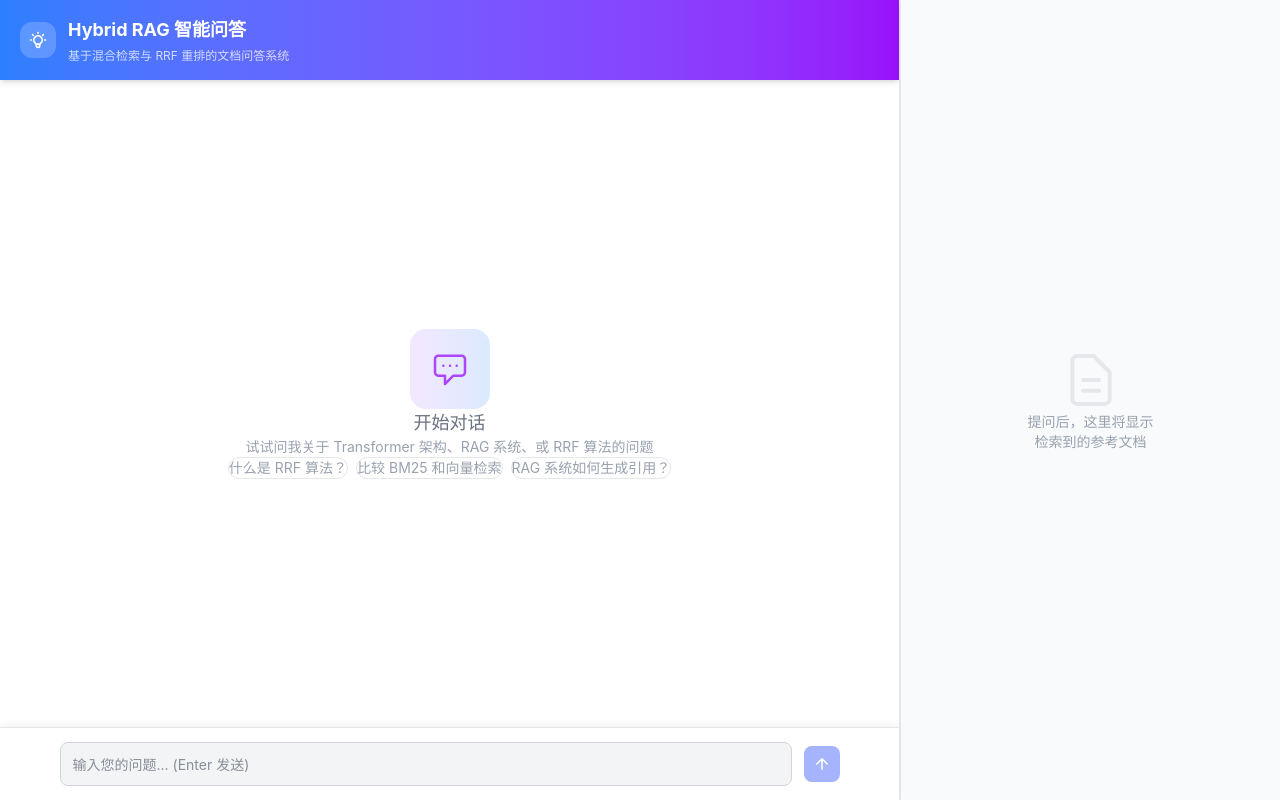
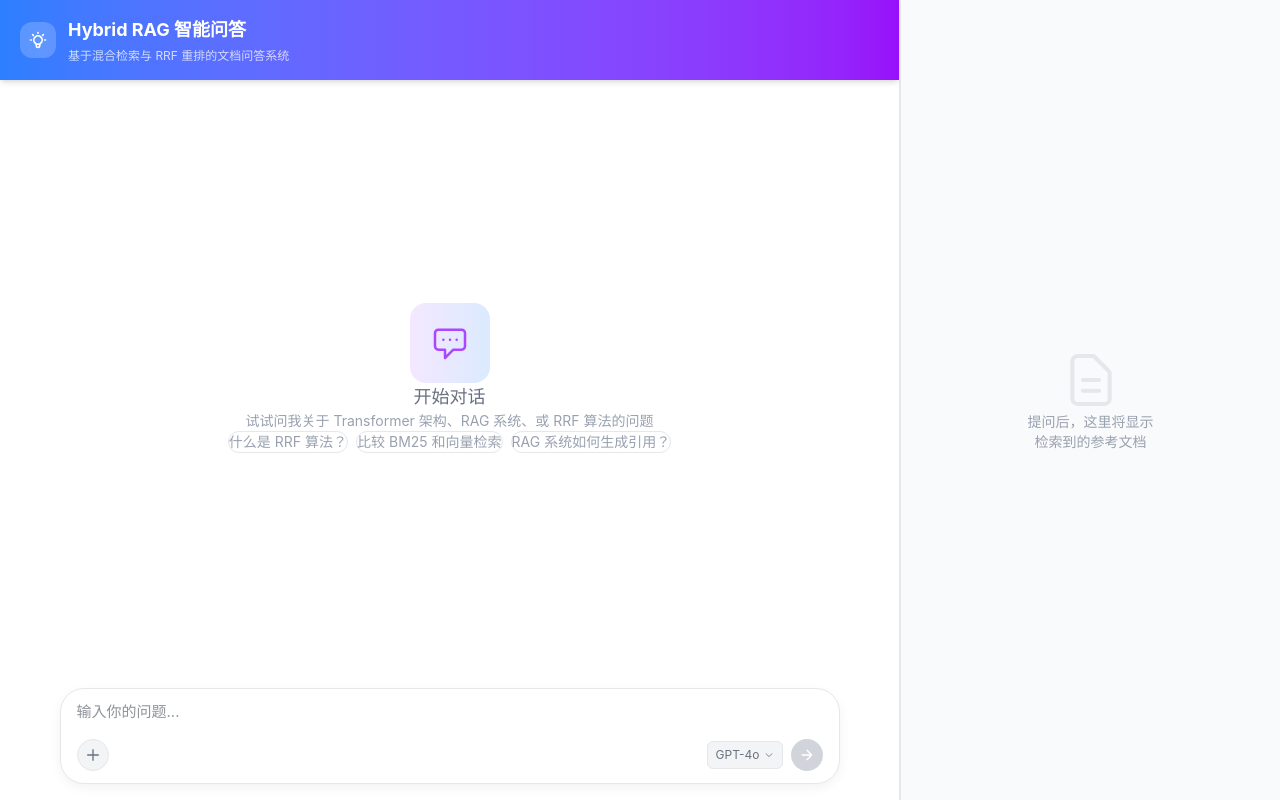
Before and after one commit to xt-fg/Hybrid-RAG-Citation, a React (Vite) app in the folder frontend/: page / in a window 1280 px wide. Built offline with nearby package versions, Linux system fonts and the light colour scheme.

Commit message:
feat: 重构输入框为圆角悬浮胶囊风格 - 24px 圆角、无边框输入、底部工具栏、模型选择、自适应高度

```diff
--- a/frontend/src/components/ChatInput.tsx
+++ b/frontend/src/components/ChatInput.tsx
@@ -1,4 +1,4 @@
-import { useState, KeyboardEvent } from 'react';
+import { useState, useRef, useEffect, KeyboardEvent, ChangeEvent } from 'react';
 
 interface ChatInputProps {
   onSend: (message: string) => void;
@@ -7,11 +7,26 @@ interface ChatInputProps {
 
 export function ChatInput({ onSend, isLoading }: ChatInputProps) {
   const [input, setInput] = useState('');
+  const [isFocused, setIsFocused] = useState(false);
+  const textareaRef = useRef<HTMLTextAreaElement>(null);
+
+  // Auto-resize textarea
+  useEffect(() => {
+    const textarea = textareaRef.current;
+    if (textarea) {
+      textarea.style.height = 'auto';
+      const newHeight = Math.min(Math.max(textarea.scrollHeight, 24), 200);
+      textarea.style.height = `${newHeight}px`;
+    }
+  }, [input]);
 
   const handleSend = () => {
     if (input.trim() && !isLoading) {
       onSend(input.trim());
       setInput('');
+      if (textareaRef.current) {
+        textareaRef.current.style.height = 'auto';
+      }
     }
   };
 
@@ -22,80 +37,164 @@ export function ChatInput({ onSend, isLoading }: ChatInputProps) {
     }
   };
 
+  const handleChange = (e: ChangeEvent<HTMLTextAreaElement>) => {
+    setInput(e.target.value);
+  };
+
+  const hasContent = input.trim().length > 0;
+
   return (
-    <div className="flex-shrink-0 bg-white" style={{
-      borderTop: '1px solid #e5e7eb',
-      boxShadow: '0 -2px 8px rgba(0,0,0,0.06)',
-      padding: '14px 32px',
+    <div className="flex-shrink-0" style={{ padding: '12px 20px 16px 20px' }}>
+      <div style={{
+        maxWidth: '780px',
+        margin: '0 auto',
+        borderRadius: '24px',
+        background: '#ffffff',
+        border: `1px solid ${isFocused ? '#8b5cf6' : '#e5e7eb'}`,
+        boxShadow: isFocused
+          ? '0 4px 16px rgba(139,92,246,0.12), 0 0 0 3px rgba(139,92,246,0.08)'
+          : '0 4px 12px rgba(0,0,0,0.05)',
+        padding: '12px 16px',
+        transition: 'all 0.2s ease',
       }}>
-      <div className="flex items-center gap-3" style={{ maxWidth: '780px', margin: '0 auto' }}>
-        <input
-          type="text"
+        {/* Input area */}
+        <textarea
+          ref={textareaRef}
           value={input}
-          onChange={(e) => setInput(e.target.value)}
+          onChange={handleChange}
           onKeyDown={handleKeyDown}
-          placeholder="输入您的问题... (Enter 发送)"
+          onFocus={() => setIsFocused(true)}
+          onBlur={() => setIsFocused(false)}
+          placeholder="输入你的问题..."
+          rows={1}
           disabled={isLoading}
           style={{
-            flex: 1,
-            height: '44px',
-            backgroundColor: '#f3f4f6',
-            border: '1px solid #d1d5db',
-            borderRadius: '8px',
-            padding: '0 12px',
-            fontSize: '14px',
+            width: '100%',
+            border: 'none',
+            outline: 'none',
+            background: 'transparent',
+            fontSize: '15px',
+            lineHeight: '1.5',
             color: '#1f2937',
-            outline: 'none',
-          }}
-          onFocus={(e) => {
-            e.target.style.borderColor = '#3b82f6';
-            e.target.style.boxShadow = '0 0 0 2px rgba(59,130,246,0.15)';
-          }}
-          onBlur={(e) => {
-            e.target.style.borderColor = '#d1d5db';
-            e.target.style.boxShadow = 'none';
+            resize: 'none',
+            minHeight: '24px',
+            maxHeight: '200px',
+            padding: '0',
+            fontFamily: 'inherit',
           }}
         />
+
+        {/* Bottom toolbar */}
+        <div style={{
+          display: 'flex',
+          alignItems: 'center',
+          justifyContent: 'space-between',
+          marginTop: '8px',
+        }}>
+          {/* Left: Add button */}
           <button
-          onClick={handleSend}
-          disabled={!input.trim() || isLoading}
             style={{
-            width: '36px',
-            height: '36px',
-            borderRadius: '8px',
-            border: 'none',
-            background: (!input.trim() || isLoading) ? '#a5b4fc' : 'linear-gradient(135deg, #6366f1, #8b5cf6)',
-            color: 'white',
-            cursor: (!input.trim() || isLoading) ? 'not-allowed' : 'pointer',
+              width: '32px',
+              height: '32px',
+              borderRadius: '50%',
+              border: '1px solid #e5e7eb',
+              background: '#f3f4f6',
               display: 'flex',
               alignItems: 'center',
               justifyContent: 'center',
+              cursor: 'pointer',
+              transition: 'all 0.15s',
+              color: '#6b7280',
               flexShrink: 0,
+            }}
+            onMouseEnter={(e) => {
+              e.currentTarget.style.background = '#e5e7eb';
+            }}
+            onMouseLeave={(e) => {
+              e.currentTarget.style.background = '#f3f4f6';
+            }}
+          >
+            <svg width="16" height="16" fill="none" stroke="currentColor" viewBox="0 0 24 24">
+              <path strokeLinecap="round" strokeLinejoin="round" strokeWidth={2} d="M12 4v16m8-8H4" />
+            </svg>
+          </button>
+
+          {/* Right: Model selector + Send button */}
+          <div style={{ display: 'flex', alignItems: 'center', gap: '8px' }}>
+            {/* Model selector placeholder */}
+            <button style={{
+              fontSize: '12px',
+              color: '#6b7280',
+              background: '#f3f4f6',
+              padding: '4px 8px',
+              borderRadius: '6px',
+              border: '1px solid #e5e7eb',
+              cursor: 'pointer',
+              display: 'flex',
+              alignItems: 'center',
+              gap: '4px',
               transition: 'all 0.15s',
             }}
               onMouseEnter={(e) => {
-            if (input.trim() && !isLoading) {
+                e.currentTarget.style.background = '#e5e7eb';
+              }}
+              onMouseLeave={(e) => {
+                e.currentTarget.style.background = '#f3f4f6';
+              }}
+            >
+              <span>GPT-4o</span>
+              <svg width="10" height="10" fill="none" stroke="currentColor" viewBox="0 0 24 24">
+                <path strokeLinecap="round" strokeLinejoin="round" strokeWidth={2} d="M19 9l-7 7-7-7" />
+              </svg>
+            </button>
+
+            {/* Send button */}
+            <button
+              onClick={handleSend}
+              disabled={!hasContent || isLoading}
+              style={{
+                width: '32px',
+                height: '32px',
+                borderRadius: '50%',
+                border: 'none',
+                background: (!hasContent || isLoading)
+                  ? '#d1d5db'
+                  : 'linear-gradient(135deg, #6366f1, #8b5cf6)',
+                color: 'white',
+                cursor: (!hasContent || isLoading) ? 'not-allowed' : 'pointer',
+                display: 'flex',
+                alignItems: 'center',
+                justifyContent: 'center',
+                transition: 'all 0.15s',
+                flexShrink: 0,
+              }}
+              onMouseEnter={(e) => {
+                if (hasContent && !isLoading) {
                   e.currentTarget.style.background = 'linear-gradient(135deg, #4f46e5, #7c3aed)';
+                  e.currentTarget.style.transform = 'scale(1.05)';
                 }
               }}
               onMouseLeave={(e) => {
-            if (input.trim() && !isLoading) {
+                if (hasContent && !isLoading) {
                   e.currentTarget.style.background = 'linear-gradient(135deg, #6366f1, #8b5cf6)';
+                  e.currentTarget.style.transform = 'scale(1)';
                 }
               }}
             >
               {isLoading ? (
-            <svg className="animate-spin h-4 w-4" viewBox="0 0 24 24">
+                <svg className="animate-spin" width="14" height="14" viewBox="0 0 24 24">
                   <circle className="opacity-25" cx="12" cy="12" r="10" stroke="currentColor" strokeWidth="4" fill="none" />
                   <path className="opacity-75" fill="currentColor" d="M4 12a8 8 0 018-8V0C5.373 0 0 5.373 0 12h4z" />
                 </svg>
               ) : (
-            <svg width="18" height="18" fill="none" stroke="currentColor" viewBox="0 0 24 24">
-              <path strokeLinecap="round" strokeLinejoin="round" strokeWidth={2} d="M12 19V5m0 0l-7 7m7-7l7 7" />
+                <svg width="16" height="16" fill="none" stroke="currentColor" viewBox="0 0 24 24">
+                  <path strokeLinecap="round" strokeLinejoin="round" strokeWidth={2} d="M5 12h14M12 5l7 7-7 7" />
                 </svg>
               )}
             </button>
           </div>
         </div>
+      </div>
+    </div>
   );
 }
```
Lines whose indentation alone changed are shown as unchanged.
